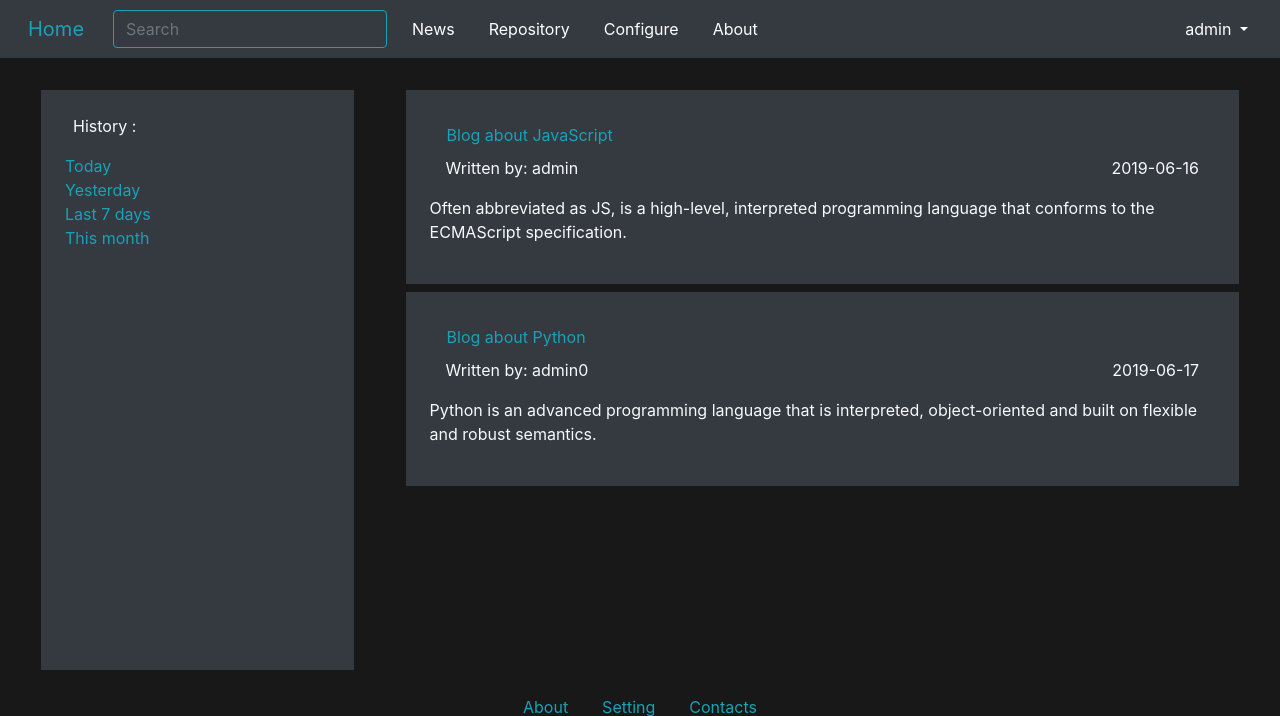
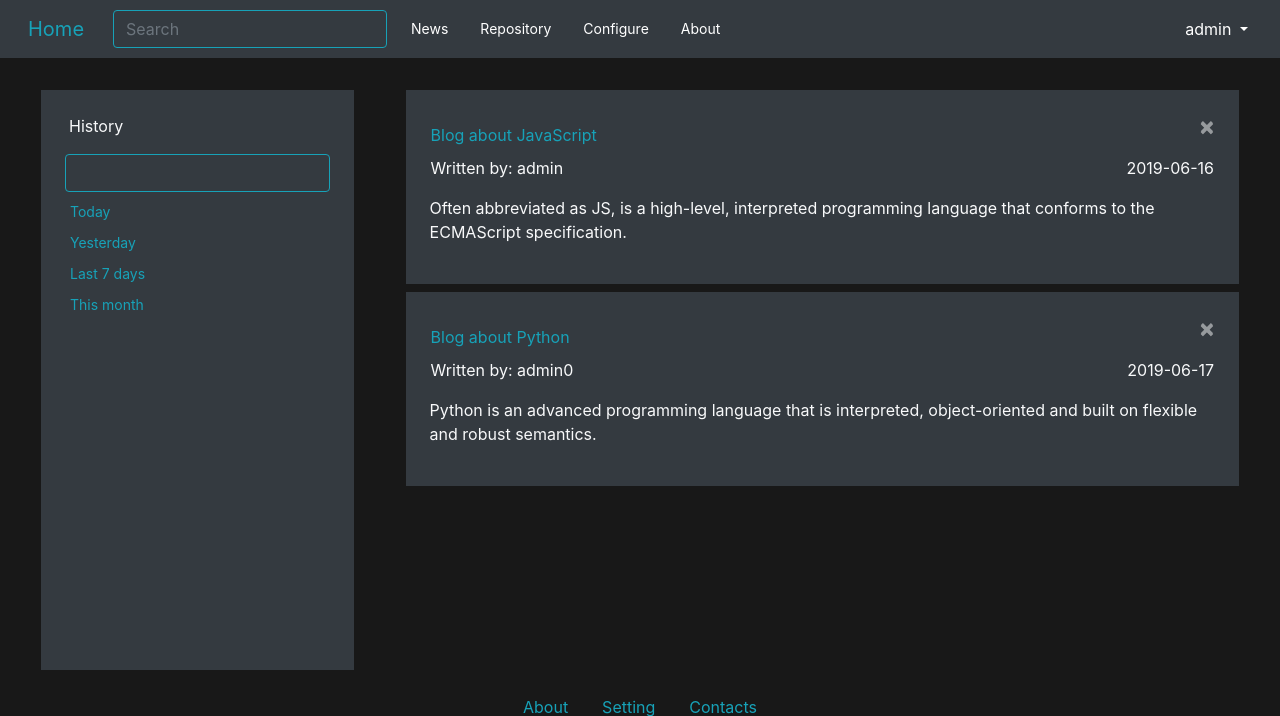
Before and after one commit to KamilGanczarski/Database-of-blog-php-mysql, a PHP site: page /index.php in a window 1280 px wide. Shown: the top 716 px of the page. Run offline with PHP 8.4, Linux system fonts and the light colour scheme; a user stored in the database is signed in; data comes from the database, SQL or seed files in the repository; both versions use the stored data as it was after the commit; some libraries are stand-ins or nearby versions.

Commit message:
Add buttons to remove in blog while user is logged in

```diff
--- a/index.php
+++ b/index.php
@@ -46,19 +46,19 @@
             </form>
           </li>
           <li class="nav-item active">
-            <a class="w-100 px-3 py-3 py-lg-2 nav-link btn bg-transparent text-left"
+            <a class="w-100 px-3 py-3 py-lg-2 nav-link btn-sm bg-transparent text-left"
               href="index.php">News</a>
           </li>
           <li class="nav-item active">
-            <a class="w-100 px-3 py-3 py-lg-2 nav-link btn bg-transparent text-left"
+            <a class="w-100 px-3 py-3 py-lg-2 nav-link btn-sm bg-transparent text-left"
               href="#">Repository</a>
           </li>
           <?php if($loggedBool) echo '<li class="nav-item active">
-            <a class="w-100 px-3 py-3 py-lg-2 nav-link btn bg-transparent text-left"
+            <a class="w-100 px-3 py-3 py-lg-2 nav-link btn-sm bg-transparent text-left"
               href="configuration_page.php">Configure</a>
           </li>'; ?>
           <li class="nav-item active">
-            <a class="w-100 px-3 py-3 py-lg-2 nav-link btn bg-transparent text-left"
+            <a class="w-100 px-3 py-3 py-lg-2 nav-link btn-sm bg-transparent text-left"
               href="#">About</a>
           </li>
         </ul>
@@ -102,20 +102,30 @@
   <main class='container-fluid row mx-auto text-light'>
     <div class='w-100 mx-0 row py-3 justify-content-around'>
       <div class='col-sm-12 col-lg-3 bg-dark p-4 mt-3 text-left'>
-        <p class='px-2'>History :</p>
-        <a href="" class='text-info'>Today</a><br>
-        <a href="" class='text-info'>Yesterday</a><br>
-        <a href="" class='text-info'>Last 7 days</a><br>
-        <a href="" class='text-info'>This month</a><br>
+        <p class='px-1 mb-3'>History</p>
+        <input type="text" value="" class='form-control w-100 mb-1 bg-dark border-info text-light'>
+        <a href="" class='px-1 btn btn-sm bg-transparent text-info'>Today</a><br>
+        <a href="" class='px-1 btn btn-sm  bg-transparent text-info'>Yesterday</a><br>
+        <a href="" class='px-1 btn btn-sm bg-transparent text-info'>Last 7 days</a><br>
+        <a href="" class='px-1 btn btn-sm bg-transparent text-info'>This month</a><br>
       </div>
 
       <div class='col-sm-12 col-lg-8 p-0 mt-3'>
-        <?php require_once 'php/parts_of_a_website/blog_content.php'; ?>
+        <?php
+          require_once 'php/parts_of_a_website/blog_content.php';
+          $Blog_content = new Blog_content($loggedBool);
+          echo $Blog_content->return_html();
+        ?>
       </div>
     </div>
   </main>
 
   <?php require_once 'php/parts_of_a_website/footer.php'; ?>
-  <?php if($loggedBool) echo '<script src="js/auto_sign_out.js"></script>'; ?>
+  <?php
+    if($loggedBool) {
+      echo '<script src="js/auto_sign_out.js"></script>';
+      echo '<script src="js/remove_post.js"></script>';
+    }
+  ?>
 </body>
 </html>
--- /dev/null
+++ b/js/remove_post.js
@@ -0,0 +1,5 @@
+function remove_post(id) {
+  let url = 'php/blog configuration/remove_post.php?';
+  let query = 'id=' + id;
+  window.location.href = url + query;
+}
--- a/js/resizePage.js
+++ b/js/resize_page.js
@@ -7,7 +7,6 @@ function resizeHeight() {
     let heightPage = window.innerHeight;
     let footer = document.getElementsByTagName("footer")[0];
     heightPage -= document.getElementsByTagName("header")[0].clientHeight;
-    footer.style
     heightPage -= footer.clientHeight;
     document.getElementsByTagName("main")[0].style.minHeight = heightPage+'px';
 }
--- a/php/fetch_data/fetch.php
+++ b/php/fetch_data/fetch.php
@@ -30,8 +30,7 @@ class Fetch {
         'Problem z zapytaniem mysql',
         'BŁĄD: problem z zapytaniem "'. $this->query. '".'
       ));
-    }
-    else {
+    } else {
       $this->queryType = explode(' ', trim($this->query));
       $this->queryType = $this->queryType[0];
 
--- a/php/login/login.php
+++ b/php/login/login.php
@@ -59,8 +59,7 @@ if($Login->checkUser()) {
   $_SESSION['login'] = $Login->username;
   $_SESSION['userId'] = $Login->userId;
   header('Location: ../../index.php');
-}
-else {
+} else {
   session_start();
   $_SESSION['msg'] = 'Incorrect username or password.';
   header('Location: ../../login.php');
--- a/php/parts_of_a_website/blog_content.php
+++ b/php/parts_of_a_website/blog_content.php
@@ -1,20 +1,65 @@
 <?php
 
 require_once 'php/fetch_data/fetch.php';
+
+class Blog_content {
+  private $result = '';
+  private $Fetch;
+
+  public function __construct($loggedBool) {
+    $this->loggedBool = $loggedBool;
     $Fetch = new Fetch;
-$content = $Fetch->fetch('SELECT * FROM Blog_content');
-$result = '';
+    $this->content = $Fetch->fetch('SELECT * FROM Blog_content');
+  }
 
-foreach($content as $value) {
-  $result =
+  /*
+   * Return simple blog without buttons to remove posts
+   */
+  private function simple_blog() {
+    $this->result = '';
+    foreach($this->content as $value) {
+      $this->result .=
       '<div class="w-100 bg-dark p-4 mb-2 text-left">' .
-    '<a href="#" class="w-100 px-3 py-lg-2 nav-link btn bg-transparent text-left
+        '<a href="#" class="w-50 px-0 py-lg-2 nav-link btn bg-transparent text-left
           text-info">' . $value['title'] . '</a>' .
           '<div class="row px-3 justify-content-between">' .
-        '<p class="col-sm-6">Written by: ' . $value['username'] . '</p>' .
-        '<p class="col-sm-6 text-right">' . $value['create_date'] . '</p>' .
+            '<p class="col-sm-6 px-0">Written by: ' . $value['username'] . '</p>' .
+            '<p class="col-sm-6 px-0 text-right">' . $value['create_date'] . '</p>' .
           '</div>' .
           '<p>' . $value['content'] . '</p>' .
       '</div>';
-  echo $result;
     }
+  }
+
+  /*
+   * Return editable blog with buttons to remove posts
+   */
+  private function editable_blog() {
+    $this->result = '';
+    foreach($this->content as $value) {
+      $this->result .=
+      '<div class="w-100 bg-dark p-4 mb-2 text-left">' .
+        '<button class="close text-light" aria-label="Close" onclick="remove_post(' . $value['id'] . ')">
+          <span aria-hidden="true">&times;</span>
+        </button>' .
+        '<a href="#" class="w-50 px-0 py-lg-2 nav-link btn bg-transparent text-left
+          text-info">' . $value['title'] . '</a>' .
+          '<div class="row px-3 justify-content-between">' .
+            '<p class="col-sm-6 px-0">Written by: ' . $value['username'] . '</p>' .
+            '<p class="col-sm-6 px-0 text-right">' . $value['create_date'] . '</p>' .
+          '</div>' .
+          '<p>' . $value['content'] . '</p>' .
+      '</div>';
+    }
+  }
+
+  public function return_html() {
+    // Check if the user is logged in
+    if($this->loggedBool == true) {
+      $this->editable_blog();
+    } else {
+      $this->simple_blog();
+    }
+    return $this->result;
+  }
+}
--- a/php/parts_of_a_website/footer.php
+++ b/php/parts_of_a_website/footer.php
@@ -2,15 +2,15 @@
   <footer class='container-fluid mx-auto row'>
     <div class="w-100 mx-0 row justify-content-center text-primary">
       <a class="px-3 py-2 btn bg-transparent text-left text-info"
-        href="#">About</a>
+        href="index.php">About</a>
       <a class="px-3 py-2 btn bg-transparent text-left text-info"
-        href="#">Setting</a>
+        href="index.php">Setting</a>
       <a class="px-3 py-2 btn bg-transparent text-left text-info"
-        href="#">Contacts</a>
+        href="index.php">Contacts</a>
     </div>
     <p class='col-md-12 py-4 my-0 mx-auto text-info'>
       Page written in JavaScript and PHP
     </p>
   </footer>
 
-  <script src='js/resizePage.js'></script>
+  <script src='js/resize_page.js'></script>
```
Also changed, not shown: configuration_page.php (+2 -5 lines), create table in phpmyadmin/index.sql (+4 -4 lines), php/blog configuration/add_post.php (renamed from php/blog configuration/configuration.php, +3 -4 lines), php/blog configuration/remove_post.php (added, +7 -0 lines). Lines whose indentation alone changed are shown as unchanged.
